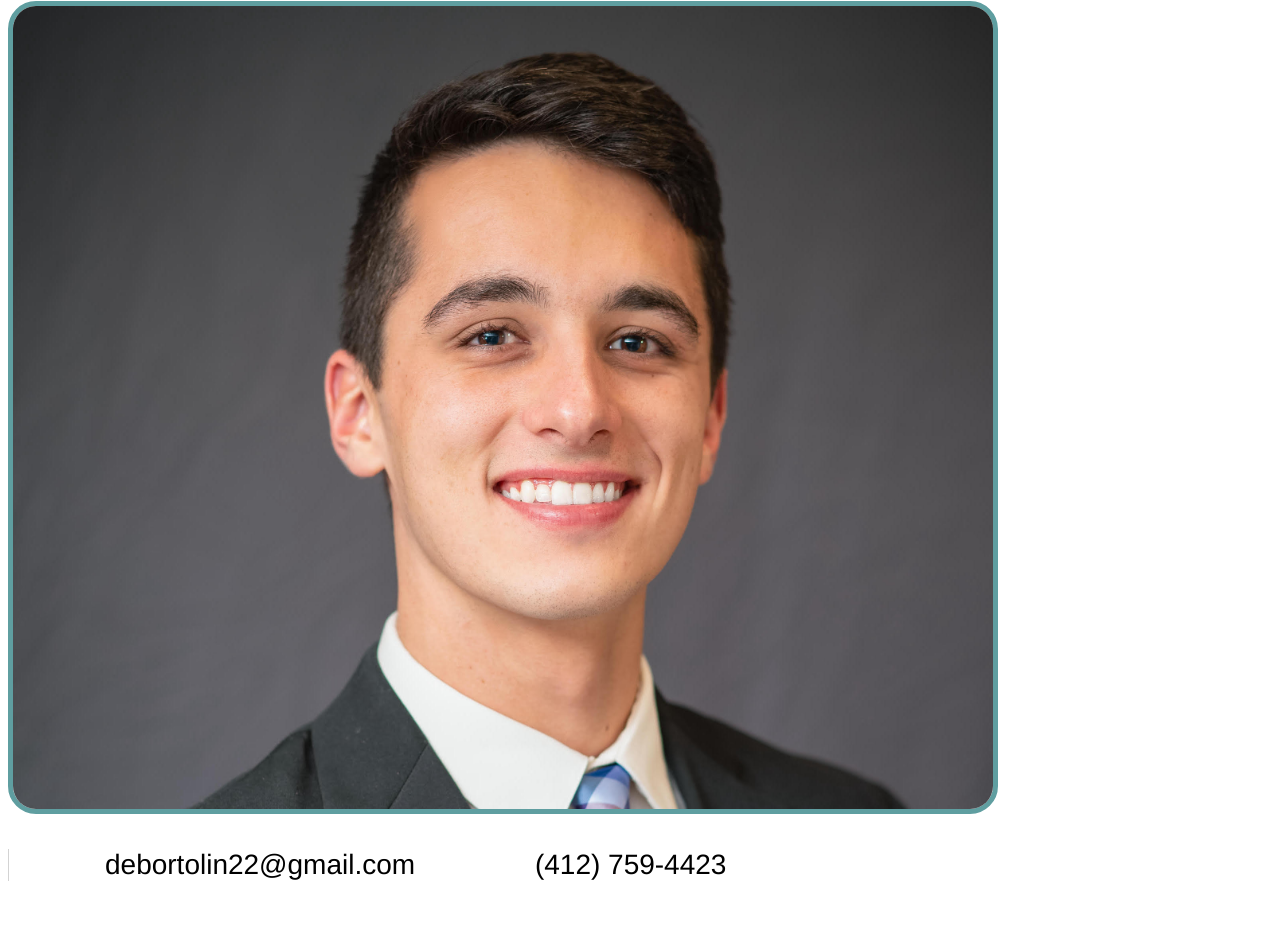
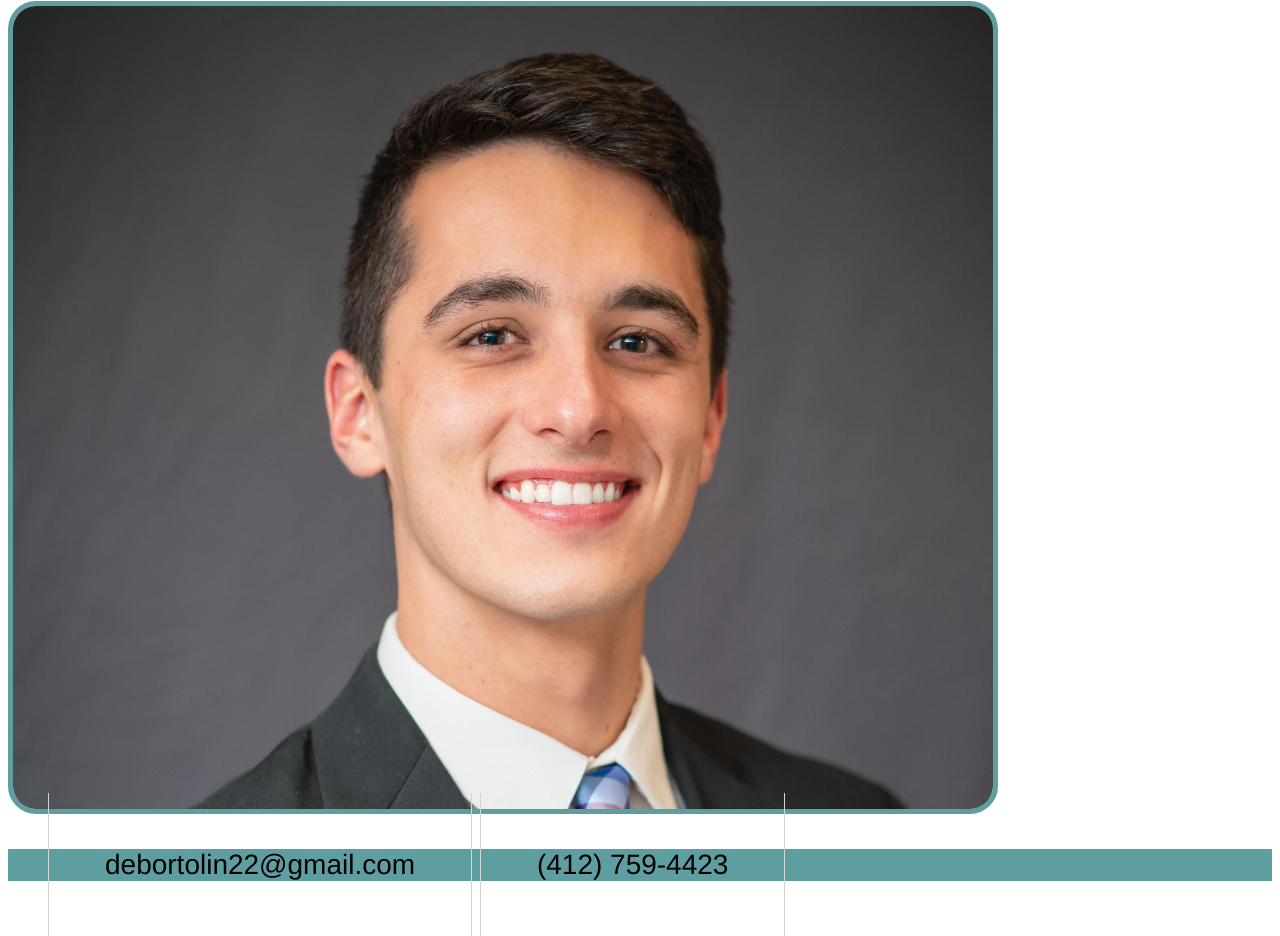
Before and after one commit to nick-debortoli/nick-debortoli.github.io, a plain HTML site: page index.html in a window 1280 px wide. Shown: the part 303-1239 px from the top of the page. Drawn offline with Linux system fonts and the light colour scheme.

Commit message:
Change footer color

```diff
--- a/styles.css
+++ b/styles.css
@@ -61,11 +61,12 @@ li a{
 
 /* -- Footer -- */
 .info{
-    align-items: center;
-    border-left: 1px solid lightgray;
-    border-right: 1px solid lightgrat
+   background-color: cadetblue;
 }
 
 .info ul li{
-    padding: 2rem
+    padding: 2rem;
+    align-items: center;
+    border-left: 1px solid lightgray;
+    border-right: 1px solid lightgray;
 }
```
